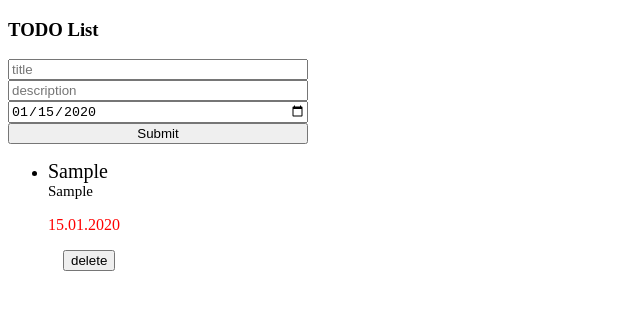
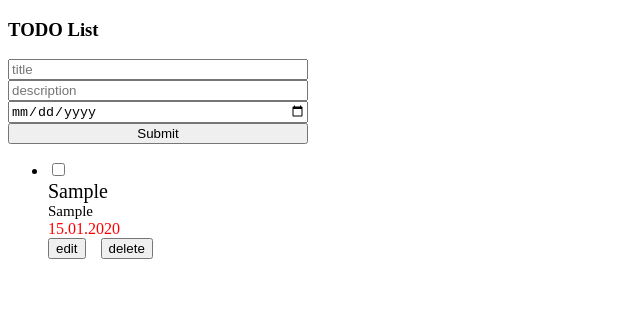
Before and after one commit to ohthatbaguk/TodoListTestTask, a React app: page / in a window 1280 px wide. Both pictures are taken after typing "Sample", "Sample", "2020-01-15" into the empty fields and a click on the input 158 px from the left and 133 px from the top of the page. Shown: the top 310 px of the page, without its empty margins (0-640 px from the left). Built offline with nearby package versions, Linux system fonts and the light colour scheme.

Commit message:
Add all features without backend

```diff
--- a/package.json
+++ b/package.json
@@ -26,6 +26,7 @@
     "eslint-config-react-app": "^7.0.1",
     "eslint-webpack-plugin": "^3.1.1",
     "file-loader": "^6.2.0",
+    "firebase": "^9.14.0",
     "fs-extra": "^10.0.0",
     "html-webpack-plugin": "^5.5.0",
     "identity-obj-proxy": "^3.0.0",
--- a/src/App.js
+++ b/src/App.js
@@ -1,73 +1,19 @@
-import { useEffect, useRef, useState } from "react";
-import TodoItems from "./components/TodoItems";
-import styles from "./app.module.less";
-const dayjs = require("dayjs");
+import TodoItems from "../src/components/TodoList/TodoItems/TodoItems";
+import useTodosItems from "./components/TodoList/hooks/useTodosItems";
+import TodoForm from "./components/TodoList/TodoForm/TodoForm";
 
 function App() {
-  const [items, setItems] = useState([]);
-  const todosTitleRef = useRef();
-  const todosDescriptionRef = useRef();
-
-  const addItem = (title, description, date) => {
-    setItems((todo) => [
-      { title, description, date: dayjs(date).valueOf(), done: false },
-      ...todo,
-    ]);
-  };
-
-  useEffect(() => console.log(items), [items]);
-
-  const handleSubmit = (event) => {
-    event.preventDefault();
-    const formData = new FormData(event.target);
-    const title = formData.get("todoTitle");
-    const description = formData.get("todoDescription");
-    const date = formData.get("todoDate");
-    addItem(title, description, date);
-
-    const todoTitle = todosTitleRef.current;
-    todoTitle.value = "";
-
-    const todoDescription = todosDescriptionRef.current;
-    todoDescription.value = "";
-  };
-
-  const completeItem = (selectedItem) => {
-    setItems((prevItems) => {
-      const newItems = [...prevItems];
-      newItems.splice(newItems.indexOf(selectedItem), 1);
-      newItems.push({ ...selectedItem, done: !selectedItem.done });
-      return newItems;
-    });
-  };
-
-  const deleteItem = (selectedItem) => {
-    setItems((todos) => todos.filter((item) => item !== selectedItem));
-  };
+  const [items, addItem, deleteItem, completeItem, editItem] = useTodosItems();
 
   return (
     <div>
       <h3>TODO List</h3>
-      <form className={styles.todoForm} onSubmit={handleSubmit}>
-        <input
-          placeholder="title"
-          ref={todosTitleRef}
-          name="todoTitle"
-          type="text"
-        />
-        <input
-          placeholder="description"
-          ref={todosDescriptionRef}
-          name="todoDescription"
-          type="text"
-        />
-        <input type="date" name="todoDate" />
-        <input type="submit" />
-      </form>
+      <TodoForm onSubmit={addItem} />
       <TodoItems
         deleteItem={deleteItem}
         completeItem={completeItem}
         items={items}
+        editItem={editItem}
       />
     </div>
   );
--- a/src/components/TodoItem/TodoItem.js
+++ /dev/null
@@ -1,25 +0,0 @@
-import styles from "../todoItem.module.less";
-import dayjs from "dayjs";
-
-export default function TodoItem({ item, completeItem, deleteItem }) {
-  const dateFromTask = item.date;
-  const dateNow = Date.now();
-
-  const dateFormat = dayjs(item.date).format("DD.MM.YYYY");
-  const isExpired = dateFromTask > dateNow;
-
-  return (
-    <li className={item.done ? styles.done : null}>
-      <div>
-        <span className={styles.title} onClick={() => completeItem(item)}>
-          {item.title}
-        </span>
-        <p className={styles.description}>{item.description}</p>
-        <p className={isExpired ? styles.date : styles.expired}>{dateFormat}</p>
-      </div>
-      <button onClick={() => deleteItem(item)} className={styles.button}>
-        delete
-      </button>
-    </li>
-  );
-}
--- /dev/null
+++ b/src/components/TodoList/TodoForm/TodoForm.js
@@ -0,0 +1,60 @@
+import styles from "../../../app.module.less";
+import { useState } from "react";
+import dayjs from "dayjs";
+
+export default function TodoForm({ onSubmit, item = null }) {
+  const [title, setTitle] = useState(item?.title ?? "");
+  const [description, setDescription] = useState(item?.description ?? "");
+  const [date, setDate] = useState(item?.date ?? ""); // YYYY-MM-DD
+
+  const handleChangeTitle = (event) => {
+    setTitle(event.target.value);
+  };
+
+  const handleChangeDescription = (event) => {
+    setDescription(event.target.value);
+  };
+
+  const handleChangeDate = (event) => {
+    setDate(event.target.value);
+  };
+
+  const clearForm = () => {
+    setTitle("");
+    setDescription("");
+    setDate("");
+  };
+
+  const handleSubmit = (event) => {
+    event.preventDefault();
+    onSubmit({ title, description, date: date ? dayjs(date).valueOf() : null });
+    clearForm();
+  };
+
+  return (
+    <form className={styles.todoForm} onSubmit={handleSubmit}>
+      <input
+        value={title}
+        required
+        onChange={handleChangeTitle}
+        placeholder="title"
+        name="todoTitle"
+        type="text"
+      />
+      <input
+        value={description}
+        onChange={handleChangeDescription}
+        placeholder="description"
+        name="todoDescription"
+        type="text"
+      />
+      <input
+        value={date ? dayjs(date).format("YYYY-MM-DD") : ""}
+        onChange={handleChangeDate}
+        type="date"
+        name="todoDate"
+      />
+      <input type="submit" />
+    </form>
+  );
+}
--- /dev/null
+++ b/src/components/TodoList/TodoItem/TodoItem.js
@@ -0,0 +1,21 @@
+import TodoView from "../../TodoView/TodoView";
+import TodoForm from "../TodoForm/TodoForm";
+import { useState } from "react";
+
+export default function TodoItem({ item, completeItem, deleteItem, editItem }) {
+  const [isEdit, setIsEdit] = useState(false);
+
+  const goEdit = () => {
+    setIsEdit(true);
+  };
+  return isEdit ? (
+    <TodoForm item={item} onSubmit={(newItem) => editItem(newItem, item)} />
+  ) : (
+    <TodoView
+      goEdit={goEdit}
+      deleteItem={deleteItem}
+      item={item}
+      completeItem={completeItem}
+    />
+  );
+}
--- a/src/components/todoItem.module.less
+++ b/src/components/TodoList/TodoItem/todoItem.module.less
@@ -7,6 +7,7 @@ li:hover {
 }
 
 .expired {
+  margin: 0;
   color: red;
 }
 
--- a/src/components/TodoItems.js
+++ b/src/components/TodoList/TodoItems/TodoItems.js
@@ -1,7 +1,12 @@
-import styles from "./todoItem.module.less";
-import TodoItem from "./TodoItem/TodoItem";
+import styles from "../TodoItem/todoItem.module.less";
+import TodoItem from "../TodoItem/TodoItem";
 
-export default function TodoItems({ items, completeItem, deleteItem }) {
+export default function TodoItems({
+  items,
+  completeItem,
+  deleteItem,
+  editItem,
+}) {
   const viewItems = [
     ...items.filter((item) => !item.done),
     ...items.filter((item) => item.done),
@@ -15,6 +20,7 @@ export default function TodoItems({ items, completeItem, deleteItem }) {
           item={item}
           completeItem={completeItem}
           deleteItem={deleteItem}
+          editItem={editItem}
         />
       ))}
     </ul>
--- /dev/null
+++ b/src/components/TodoList/hooks/useTodosItems.js
@@ -0,0 +1,33 @@
+import { useState } from "react";
+
+export default function useTodosItems() {
+  const [items, setItems] = useState([]);
+
+  const addItem = ({ title, description, date }) => {
+    setItems((todo) => [{ title, description, date, done: false }, ...todo]);
+  };
+
+  const completeItem = (selectedItem) => {
+    setItems((prevItems) => {
+      const newItems = [...prevItems];
+      newItems.splice(newItems.indexOf(selectedItem), 1);
+      newItems.push({ ...selectedItem, done: !selectedItem.done });
+      return newItems;
+    });
+  };
+
+  const deleteItem = (selectedItem) => {
+    setItems((todos) => todos.filter((item) => item !== selectedItem));
+  };
+
+  const editItem = (newItem, item) => {
+    setItems((prevItems) => {
+      const newItems = [...prevItems];
+      newItems.splice(newItems.indexOf(item), 1);
+      newItems.push(newItem);
+      return newItems;
+    });
+  };
+
+  return [items, addItem, deleteItem, completeItem, editItem];
+}
--- /dev/null
+++ b/src/components/TodoView/TodoView.js
@@ -0,0 +1,33 @@
+import styles from "../TodoList/TodoItem/todoItem.module.less";
+import dayjs from "dayjs";
+
+export default function TodoView({ item, deleteItem, completeItem, goEdit }) {
+  const dateFormat = item.date ? dayjs(item.date).format("DD.MM.YYYY") : null;
+  const dateFromTask = item.date;
+  const dateNow = Date.now();
+
+  const isExpired = dateFromTask > dateNow;
+
+  return (
+    <li className={item.done ? styles.done : null}>
+      <input
+        type="checkbox"
+        checked={item.done}
+        onChange={() => completeItem(item)}
+      />
+      <div>
+        <span className={styles.title}>{item.title}</span>
+        <p className={styles.description}>{item.description}</p>
+        {!!dateFormat && (
+          <p className={isExpired ? styles.date : styles.expired}>
+            {dateFormat}
+          </p>
+        )}
+      </div>
+      <button onClick={goEdit}>edit</button>
+      <button onClick={() => deleteItem(item)} className={styles.button}>
+        delete
+      </button>
+    </li>
+  );
+}
```
Also changed, not shown: 1 other file (tests, documents, lock files or other folders).
